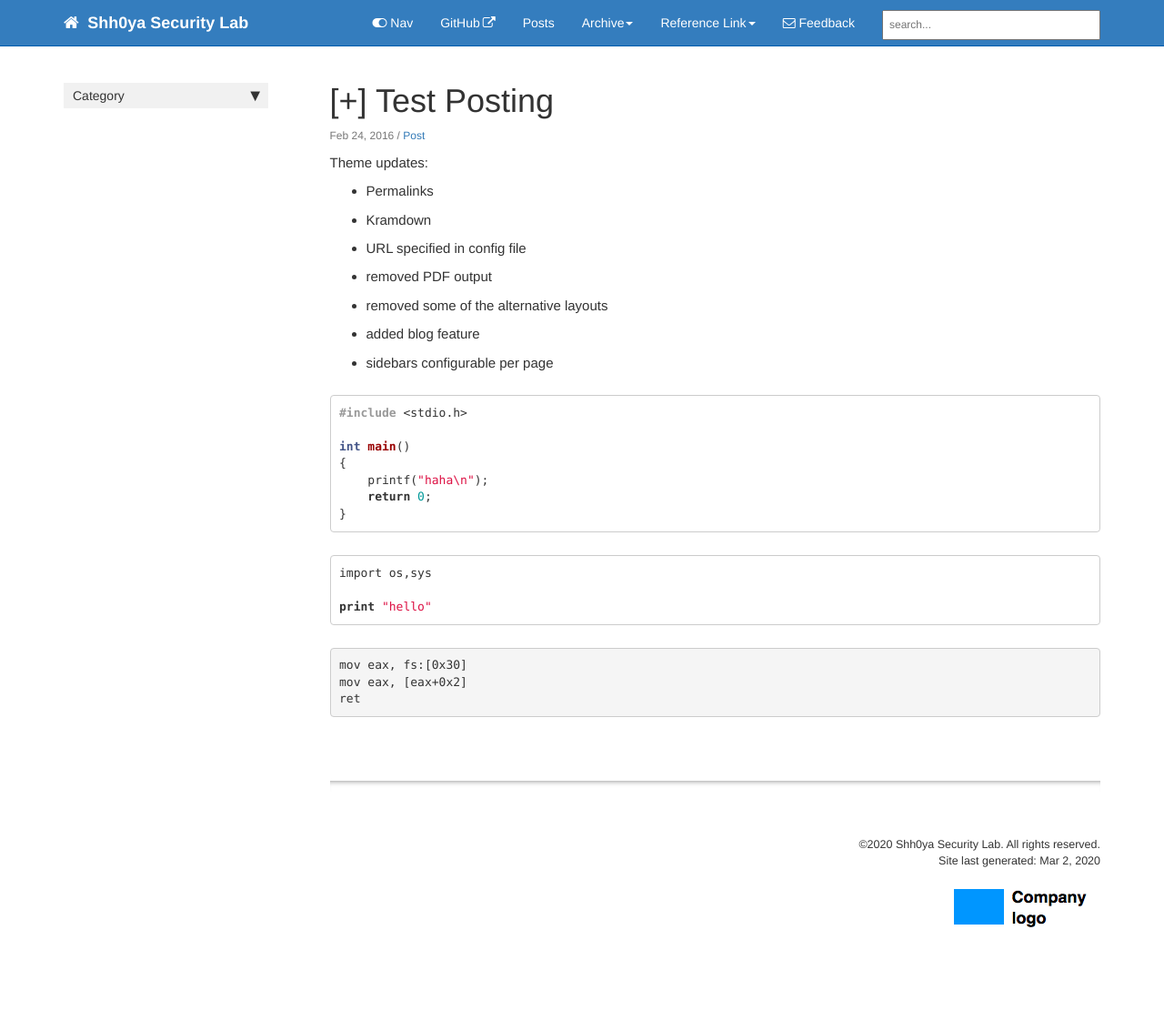
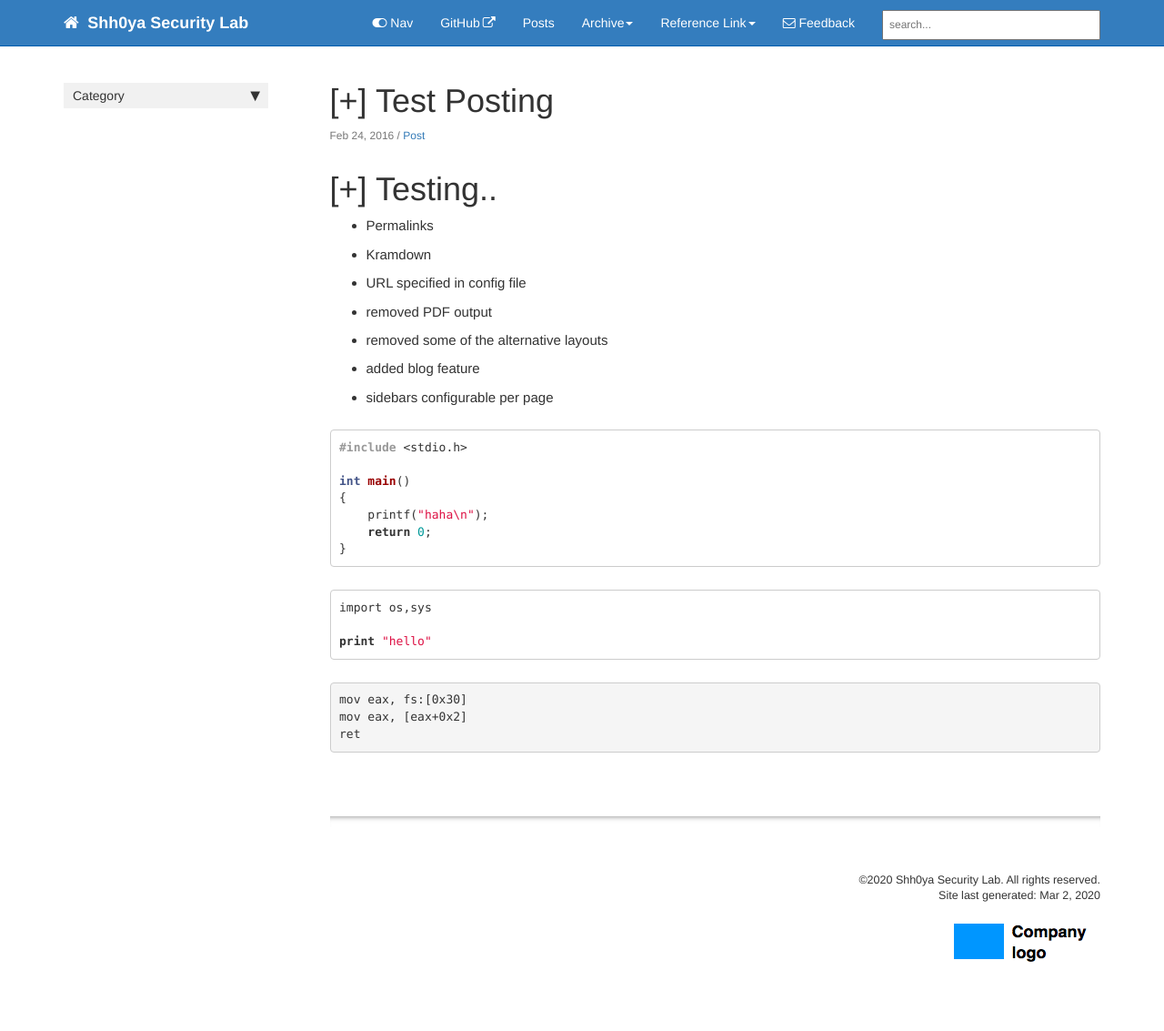
Before and after one commit to Shh0ya/shh0ya.github.io, a Jekyll site: the page built from _posts/2016-02-24-first-post.md, in a window 1280 px wide. Shown: the whole page at 91% size. Built offline with Jekyll 4.4.1, drawn with Linux system fonts in a browser that asks for light colours; comment, search, counter and statistics services are not loaded; before the commit the page ends 1095 px from its top, so only the background shows below that.

Commit message:
Update 2016-02-24-first-post.md

```diff
--- a/_posts/2016-02-24-first-post.md
+++ b/_posts/2016-02-24-first-post.md
@@ -6,8 +6,9 @@ permalink: firstpost.html
 toc: true
 ---
 
+# [+] Testing..
 
-Theme updates:
+<!--more-->
 
 - Permalinks
 - Kramdown
```
